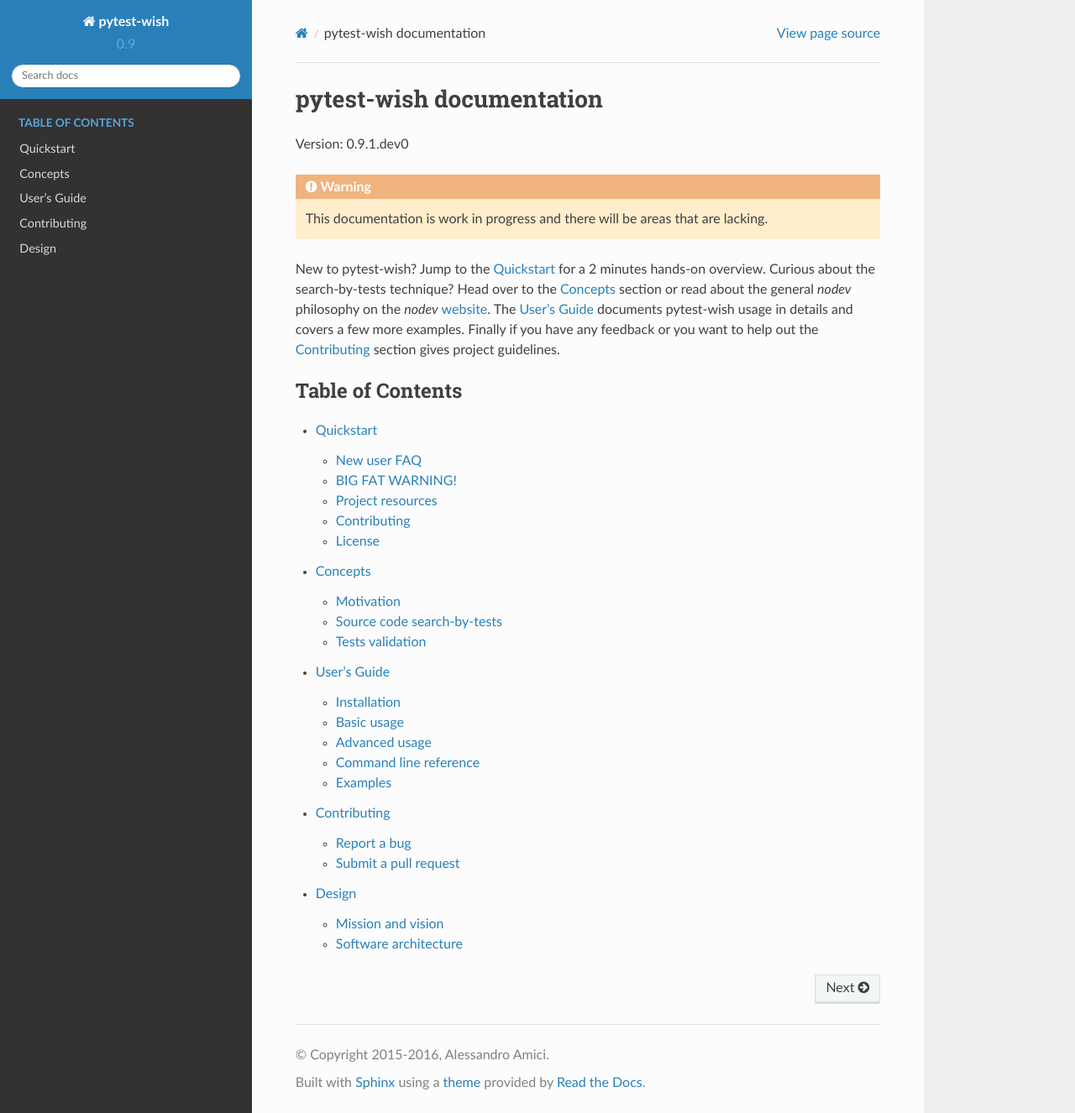
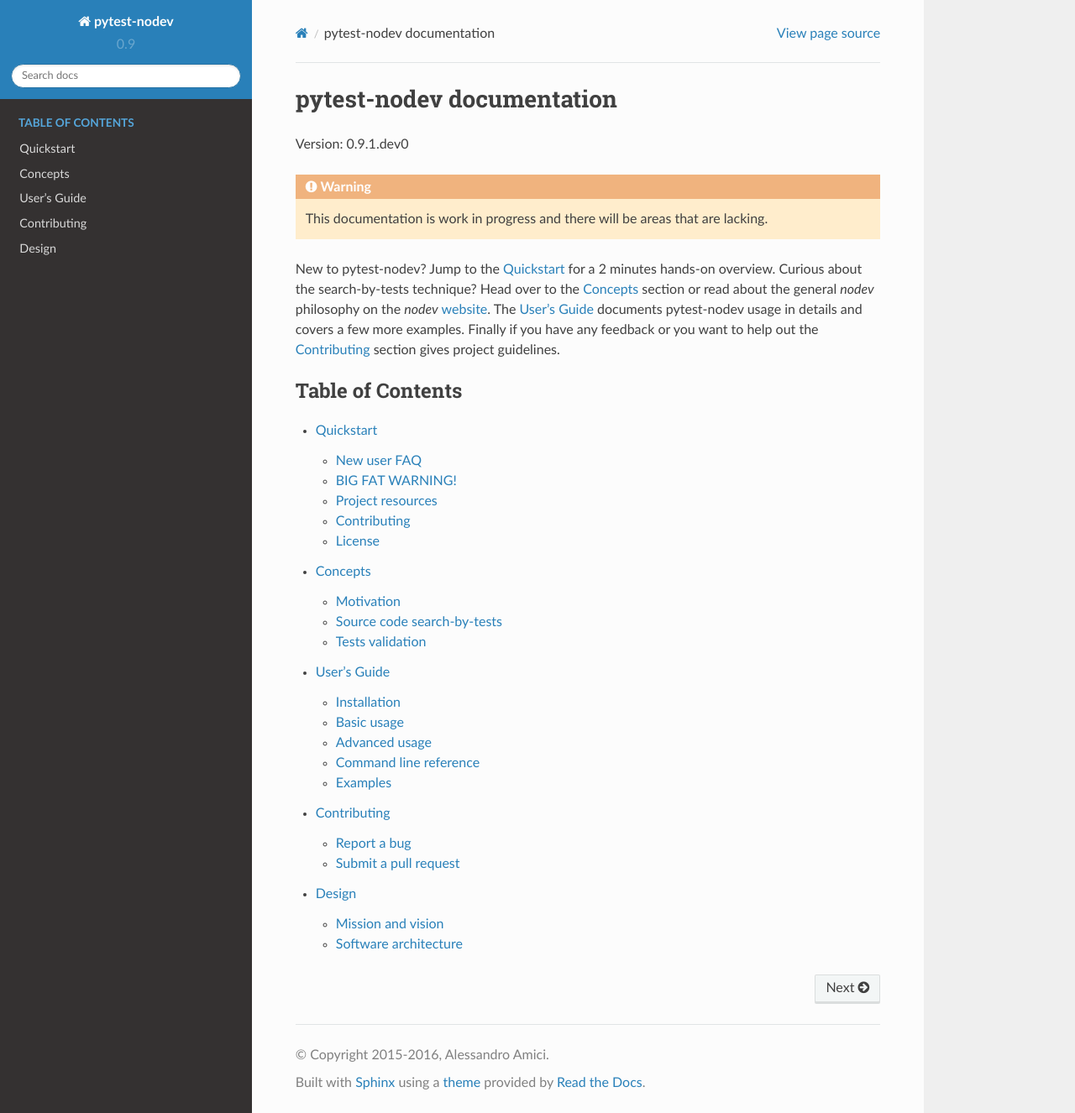
Before and after one commit to nodev-io/pytest-nodev, a Sphinx documentation site: the page built from docs/index.rst, in a window 1280 px wide and 1326 px high. Shown: the whole window at 84% size. Built offline with Sphinx 7.4.7 and the Read the Docs theme 2.0.0, drawn with Linux system fonts in a browser that asks for light colours.

Commit message:
First run at fixing project rename and transfer.

```diff
--- a/CONTRIBUTING.rst
+++ b/CONTRIBUTING.rst
@@ -1,6 +1,6 @@
 
 This project is Free and Open Source Software released under the terms of the
-`MIT license <http://github.com/alexamici/pytest-wish/blob/master/LICENSE>`_.
+`MIT license <http://opensource.org/licenses/MIT>`_.
 Contributions are highly welcomed and appreciated. Every little help counts, so do not hesitate!
 
 
@@ -8,7 +8,7 @@
 ------------
 
 If you encounter any problems, please file a bug report
-in the project `issue tracker <https://github.com/alexamici/pytest-wish/issues>`_
+in the project `issue tracker <https://github.com/nodev-io/pytest-nodev/issues>`_
 along with a detailed description.
 
 
--- a/docs/concepts.rst
+++ b/docs/concepts.rst
@@ -36,7 +36,7 @@
 Source code search-by-tests
 -----------------------------
 
-pytest-wish is a pytest plugin that enables a software development strategy called
+pytest-nodev is a pytest plugin that enables a software development strategy called
 search-by-tests or *Test-Driven no-Development*,
 that is an extension of the *Test-Driven Development* paradigm.
 
@@ -53,7 +53,7 @@
 Tests validation
 ----------------
 
-Another use for "pytest-wish" is, with a bit of additional work, to validate a project test suite.
+Another use for "pytest-nodev" is, with a bit of additional work, to validate a project test suite.
 If a test passes when passed an unexpected object there are two possibilities,
 either the test is not strict enough and allows for false positives and needs update,
 or the *hit* is actually a function you could use instead of your implementation.
--- a/docs/conf.py
+++ b/docs/conf.py
@@ -1,6 +1,6 @@
 # -*- coding: utf-8 -*-
 #
-# pytest-wish documentation build configuration file, created by
+# pytest-nodev documentation build configuration file, created by
 # sphinx-quickstart on Thu Oct  1 00:43:18 2015.
 #
 # This file is execfile()d with the current directory set to its
@@ -50,7 +50,7 @@
 master_doc = 'index'
 
 # General information about the project.
-project = u'pytest-wish'
+project = u'pytest-nodev'
 copyright = u'2015-2016, Alessandro Amici'
 author = u'Alessandro Amici'
 
@@ -59,7 +59,7 @@
 # built documents.
 #
 # The full version, including alpha/beta/rc tags.
-release = pkg_resources.get_distribution("pytest-wish").version
+release = pkg_resources.get_distribution("pytest-nodev").version
 # The short X.Y version.
 version = '.'.join(release.split('.')[:2])
 
@@ -204,7 +204,7 @@
 #html_search_scorer = 'scorer.js'
 
 # Output file base name for HTML help builder.
-htmlhelp_basename = 'pytest-wish_namedoc'
+htmlhelp_basename = 'pytest-nodev_namedoc'
 
 # -- Options for LaTeX output ---------------------------------------------
 
@@ -226,7 +226,7 @@
 # (source start file, target name, title,
 #  author, documentclass [howto, manual, or own class]).
 latex_documents = [
-  (master_doc, 'pytest-wish_name.tex', u'pytest-wish Documentation',
+  (master_doc, 'pytest-nodev_name.tex', u'pytest-nodev Documentation',
    u'Alessandro Amici', 'manual'),
 ]
 
@@ -256,7 +256,7 @@
 # One entry per manual page. List of tuples
 # (source start file, name, description, authors, manual section).
 man_pages = [
-    (master_doc, 'pytest-wish_name', u'pytest-wish Documentation',
+    (master_doc, 'pytest-nodev_name', u'pytest-nodev Documentation',
      [author], 1)
 ]
 
@@ -270,8 +270,8 @@
 # (source start file, target name, title, author,
 #  dir menu entry, description, category)
 texinfo_documents = [
-  (master_doc, 'pytest-wish_name', u'pytest-wish Documentation',
-   author, 'pytest-wish_name', 'One line description of project.',
+  (master_doc, 'pytest-nodev_name', u'pytest-nodev Documentation',
+   author, 'pytest-nodev_name', 'One line description of project.',
    'Miscellaneous'),
 ]
 
--- a/docs/index.rst
+++ b/docs/index.rst
@@ -1,16 +1,16 @@
 
-=========================
-pytest-wish documentation
-=========================
+==========================
+pytest-nodev documentation
+==========================
 
 Version: |release|
 
 .. warning:: This documentation is work in progress and there will be areas that are lacking.
 
-New to pytest-wish? Jump to the :doc:`quickstart` for a 2 minutes hands-on overview.
+New to pytest-nodev? Jump to the :doc:`quickstart` for a 2 minutes hands-on overview.
 Curious about the search-by-tests technique? Head over to the :doc:`concepts` section or
 read about the general *nodev* philosophy on the *nodev* `website <http://nodev.io>`_.
-The :doc:`usersguide` documents pytest-wish usage in details and covers
+The :doc:`usersguide` documents pytest-nodev usage in details and covers
 a few more examples. Finally if you have any feedback or you want to help out
 the :doc:`contributing` section gives project guidelines.
 
--- a/docs/usersguide.rst
+++ b/docs/usersguide.rst
@@ -9,10 +9,10 @@
 Installation
 ------------
 
-Install the `latest version of pytest-wish <https://pypi.python.org/pypi/pytest-wish>`_
+Install the `latest version of pytest-nodev <https://pypi.python.org/pypi/pytest-nodev>`_
 from the Python Package Index::
 
-    $ pip install pytest-wish
+    $ pip install pytest-nodev
 
 
 Basic usage
```
Also changed, not shown: README.rst (+25 -25 lines), setup.py (+4 -4 lines), 4 other files.
